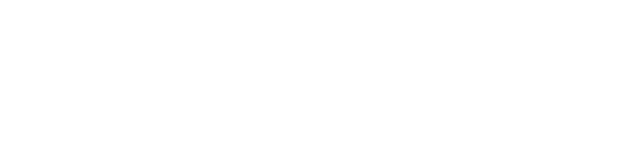
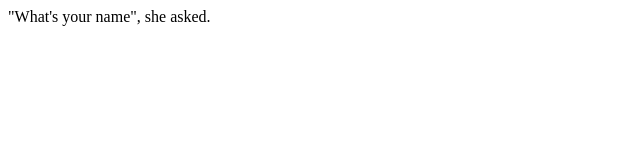
Before and after one commit to crxwlove/Mine, a plain HTML site: page aboutme.html in a window 1280 px wide. Shown: the whole page, without its empty margins (0-640 px from the left). Drawn offline with Linux system fonts and the light colour scheme.

Commit message:
Update aboutme.html

```diff
--- a/aboutme.html
+++ b/aboutme.html
@@ -6,5 +6,6 @@
 </style>
 </head>
 <body>
+"What's your name", she asked.
 </body>
 </html>
```
